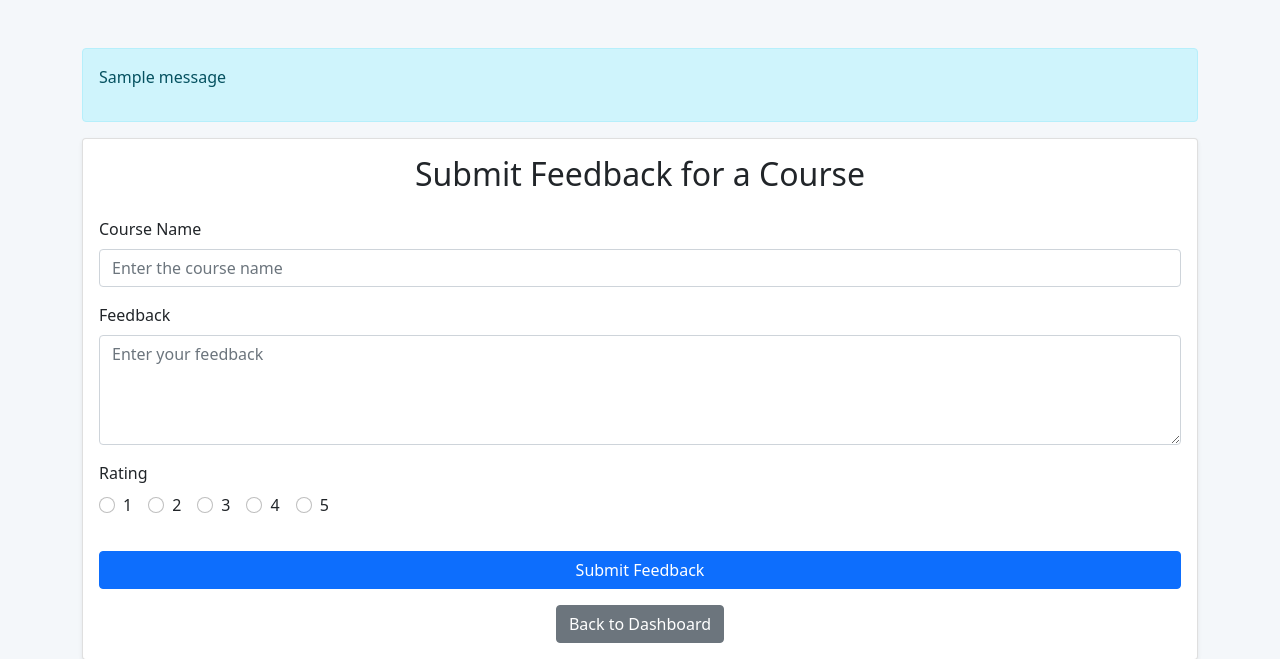
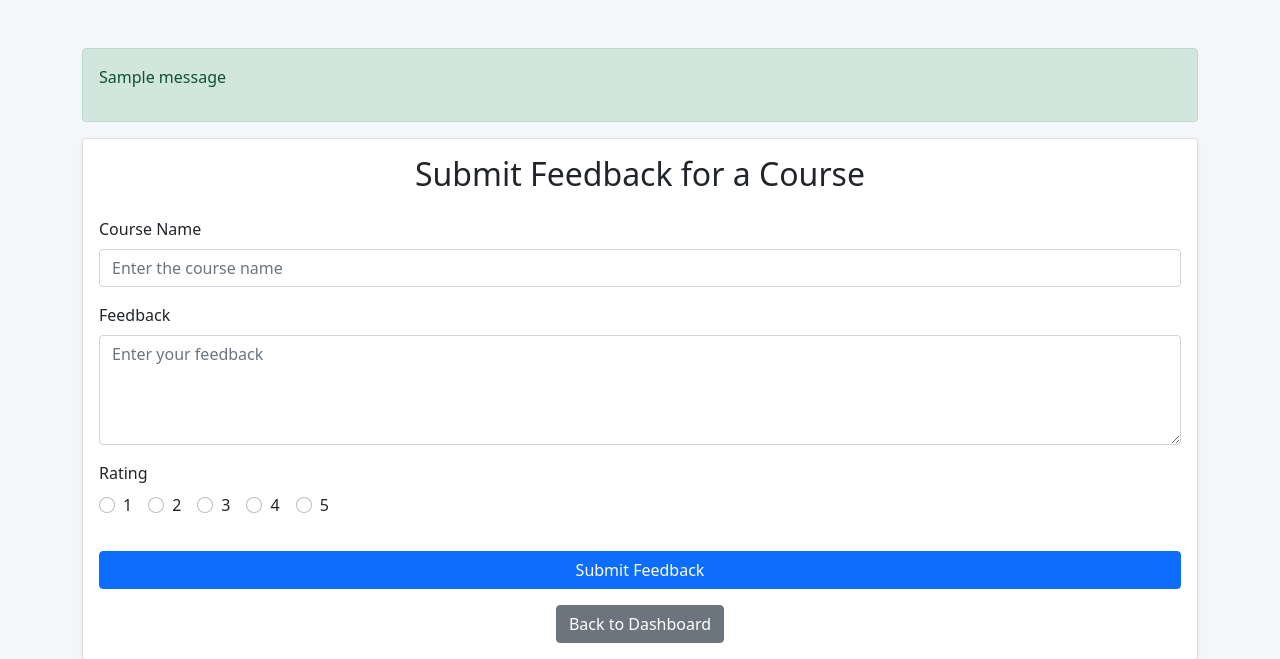
Before and after one commit to samarpitadas/Learning-And-Developmen-App, a Django app: page /api/submit-feedback/ in a window 1280 px wide. Shown: the top 659 px of the page. Run offline with Django 3.2, Linux system fonts and the light colour scheme; a user stored in the database is signed in; tables that the repository leaves empty hold one stand-in row (values such as "Sample post"); one stand-in notice (Sample message) is shown.

Commit message:
feedback error

```diff
--- a/authenticate/templates/authenticate/submit_feedback.html
+++ b/authenticate/templates/authenticate/submit_feedback.html
@@ -12,12 +12,16 @@
 <body style="background-color: #f4f7fa;">
     <div class="container mt-5">
         {% if messages %}
-        <div class="alert alert-info">
+        <div>
             {% for message in messages %}
-            <p>{{ message }}</p>
+            <div
+                class="alert {% if message.tags == 'success' %}alert-success{% elif message.tags == 'error' %}alert-danger{% else %}alert-info{% endif %}">
+                <p>{{ message }}</p>
+            </div>
             {% endfor %}
         </div>
         {% endif %}
+
         <!-- Feedback Form Card -->
         <div class="card shadow-sm">
             <div class="card-body">
--- a/authenticate/views.py
+++ b/authenticate/views.py
@@ -35,7 +35,7 @@ def login_user(request):
 def logout_user(request):
     logout(request)
     messages.success(request, 'You have been logged out successfully.')
-    return redirect('login')
+    return redirect('home')
 
 def register_user(request):
     if request.method == 'POST':
@@ -641,8 +641,6 @@ def send_credentials_email(receiver_email, subject, body, attachment=None, filen
         server.quit()
 
 
-
-
 @login_required
 def submit_feedback(request):
     if request.method == 'POST':
@@ -689,6 +687,7 @@ def submit_feedback(request):
             return render(request, 'authenticate/submit_feedback.html')
 
     return render(request, 'authenticate/submit_feedback.html')
+
 
 @login_required
 def view_feedback(request):
```
Also changed, not shown: db.sqlite3.
